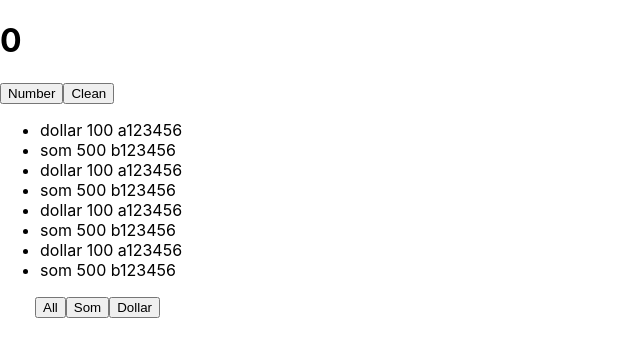
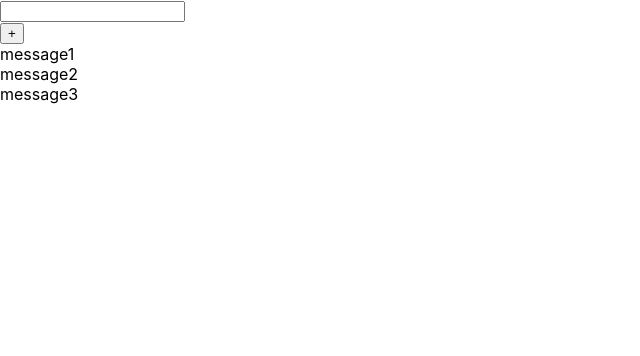
Before and after one commit to adisovaa/microtasks, a React (Create React App) app: page / in a window 1280 px wide. Shown: the top 356 px of the page, without its empty margins (0-640 px from the left). Built offline with nearby package versions, Linux system fonts and the light colour scheme; the HTML template or start-up script is replaced by a standard one.

Commit message:
microtask 2 week

```diff
--- /dev/null
+++ b/src/2-week/components/Button.tsx
@@ -0,0 +1,17 @@
+import React from 'react';
+
+type ButtonPropsType = {
+    name: string,
+    callBack: () => void,
+}
+
+export const Button = (props: ButtonPropsType) => {
+
+    const onClickButtonHandler = () => {
+        props.callBack()
+    }
+
+    return (
+        <button onClick={onClickButtonHandler}>{props.name}</button>
+    );
+};
--- /dev/null
+++ b/src/2-week/components/Input.tsx
@@ -0,0 +1,17 @@
+import React, {ChangeEvent} from 'react';
+
+type InputPropsType = {
+    title: string,
+    setTitle: (title: string) => void
+}
+export const Input = (props: InputPropsType) => {
+    const onChangeInputHandler = (event: ChangeEvent<HTMLInputElement>) => {
+        props.setTitle(event.currentTarget.value)
+    }
+
+    return (
+        <div>
+            <input value={props.title} onChange={onChangeInputHandler}/>
+        </div>
+    );
+};
--- /dev/null
+++ b/src/2-week/input.tsx
@@ -0,0 +1,35 @@
+import React, {useState} from 'react'
+import {Button} from "./components/Button";
+import {Input} from "./components/Input";
+
+export function InputMain() {
+    let [message, setMessage] = useState([
+        {message: 'message1'},
+        {message: 'message2'},
+        {message: 'message3'}
+    ])
+
+    let [title, setTitle] = useState('')
+
+    const addMessage = (title: string) => {
+        let newMessage = {message: title}
+        setMessage([newMessage, ...message])
+    }
+
+    const callBackButtonHandler = () => {
+        addMessage(title)
+        setTitle('')
+    }
+
+    return (
+        <div>
+            <Input title={title} setTitle={setTitle}/>
+            <Button name={'+'} callBack={callBackButtonHandler}/>
+            {message.map((el, index) => {
+                return (
+                    <div key={index}> {el.message} </div>
+                )
+            })}
+        </div>
+    )
+}
--- a/src/App.tsx
+++ b/src/App.tsx
@@ -7,6 +7,7 @@
 import {Fourth} from "./1-week/4-microtask/Fourth";
 import {Fifth} from "./1-week/5-microtask/Fifth";
 import {FilterComponent} from "./1-week/6-microtask/6-microtask";
+import {InputMain} from "./2-week/input";
 
 
 const student = [
@@ -26,30 +27,19 @@
 function App() {
     return (
         <div className="App">
-            <div>
-                {/*<Header title={'hello'}/>*/}
-                {/*<Body titleForBody={'New Body'}/>*/}
-                {/*<Footer titleForFooter={'Copyright 2023'}/>*/}
-            </div>
+           {/*<div className="1-week">*/}
+           {/*    <Header title={'hello'}/>*/}
+           {/*    <Body titleForBody={'New Body'}/>*/}
+           {/*    <Footer titleForFooter={'Copyright 2023'}/>*/}
+           {/*    <NewComponent student={student}/>*/}
+           {/*    <Button/>*/}
+           {/*    <Fourth/>*/}
+           {/*    <Fifth/>*/}
+           {/*    <FilterComponent/>*/}
+           {/*</div>*/}
 
-            <div>
-                {/*<NewComponent student={student}/>*/}
-            </div>
-
-            <div>
-                {/*<Button/>*/}
-            </div>
-
-            <div>
-                {/*<Fourth/>*/}
-            </div>
-
-            <div>
-                <Fifth/>
-            </div>
-
-            <div>
-                <FilterComponent/>
+            <div className="2-week">
+                <InputMain/>
             </div>
 
         </div>
```
